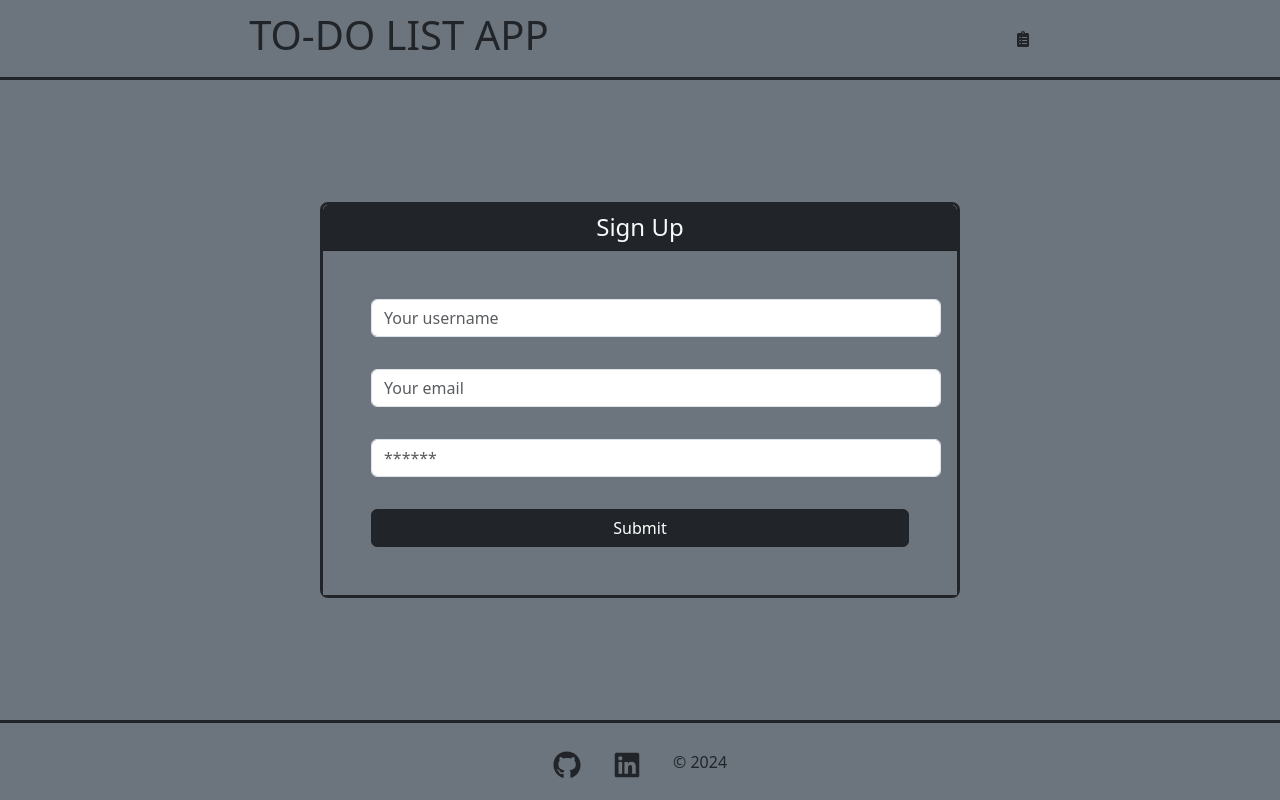
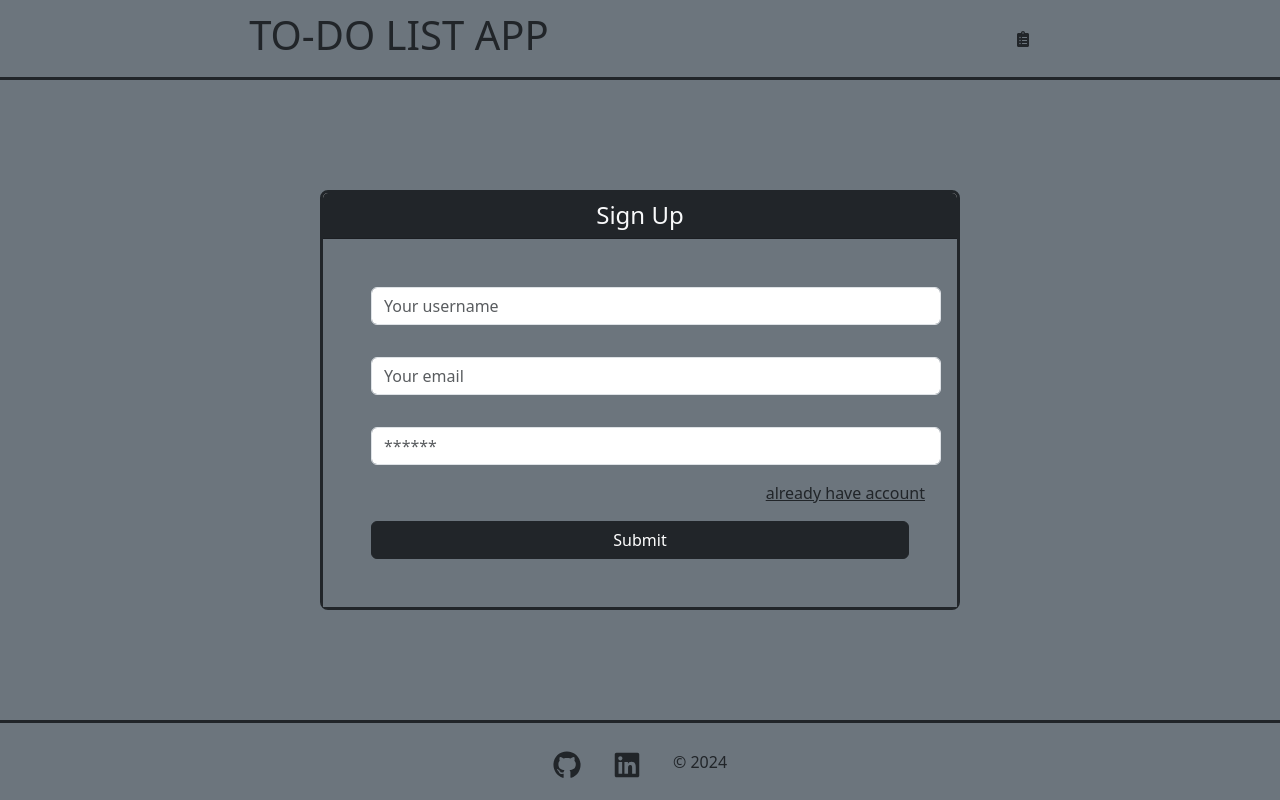
Before and after one commit to alesk1v9/TO-DO-APP, a React (Vite) app in the folder client/: page /signup in a window 1280 px wide. Built offline with nearby package versions, Linux system fonts and the light colour scheme.

Commit message:
updated sign up form design

```diff
--- a/client/src/pages/Signup.jsx
+++ b/client/src/pages/Signup.jsx
@@ -81,6 +81,9 @@ const Signup = () => {
                       value={formState.password}
                       onChange={handleChange}
                     />
+
+                    <a className="text-dark fs-6 d-flex align-items-end justify-content-end" href="/login" >already have account</a>
+
                     <button
                       className="btn btn-dark m-3"
                       type="submit"
```
